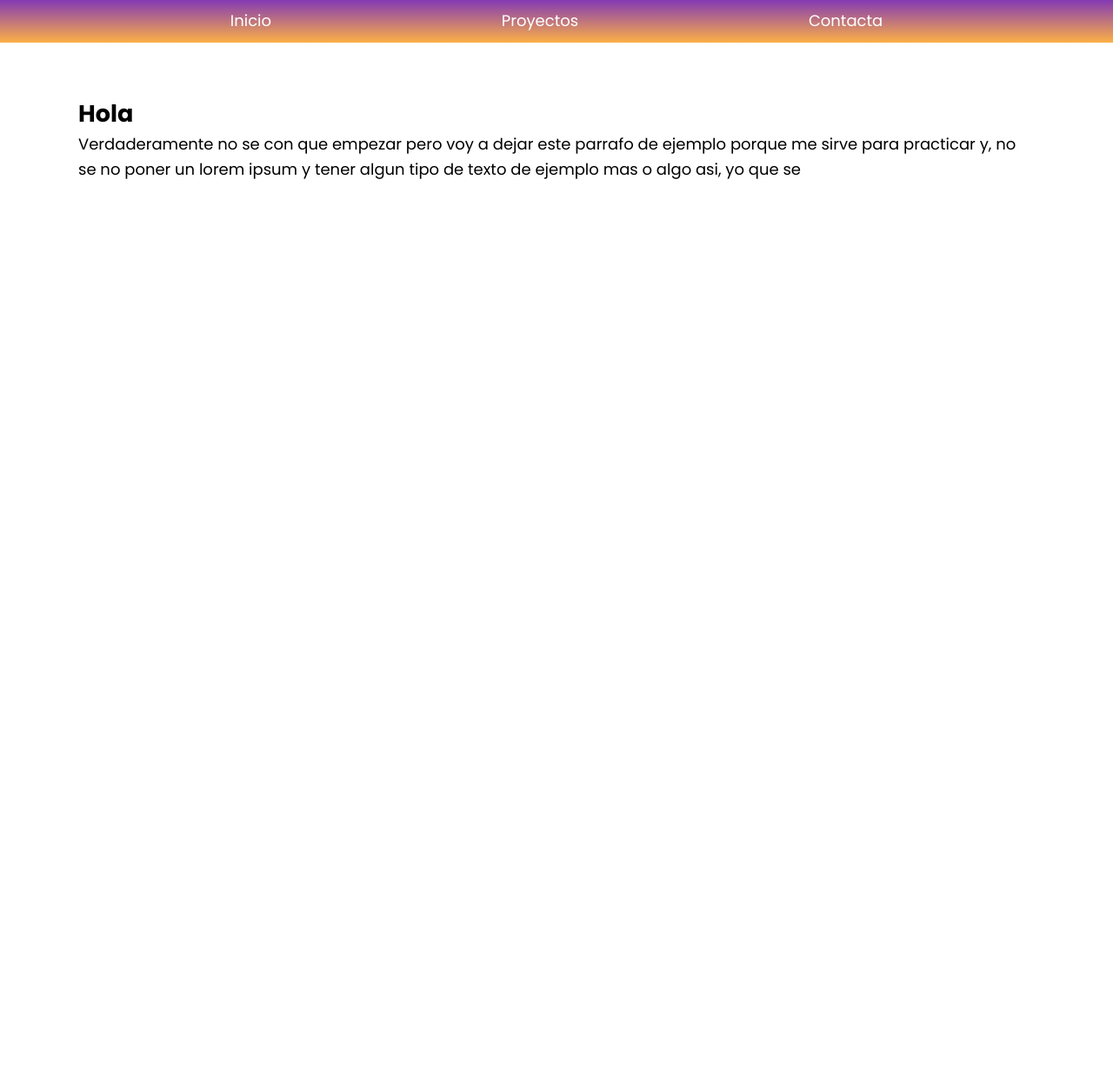
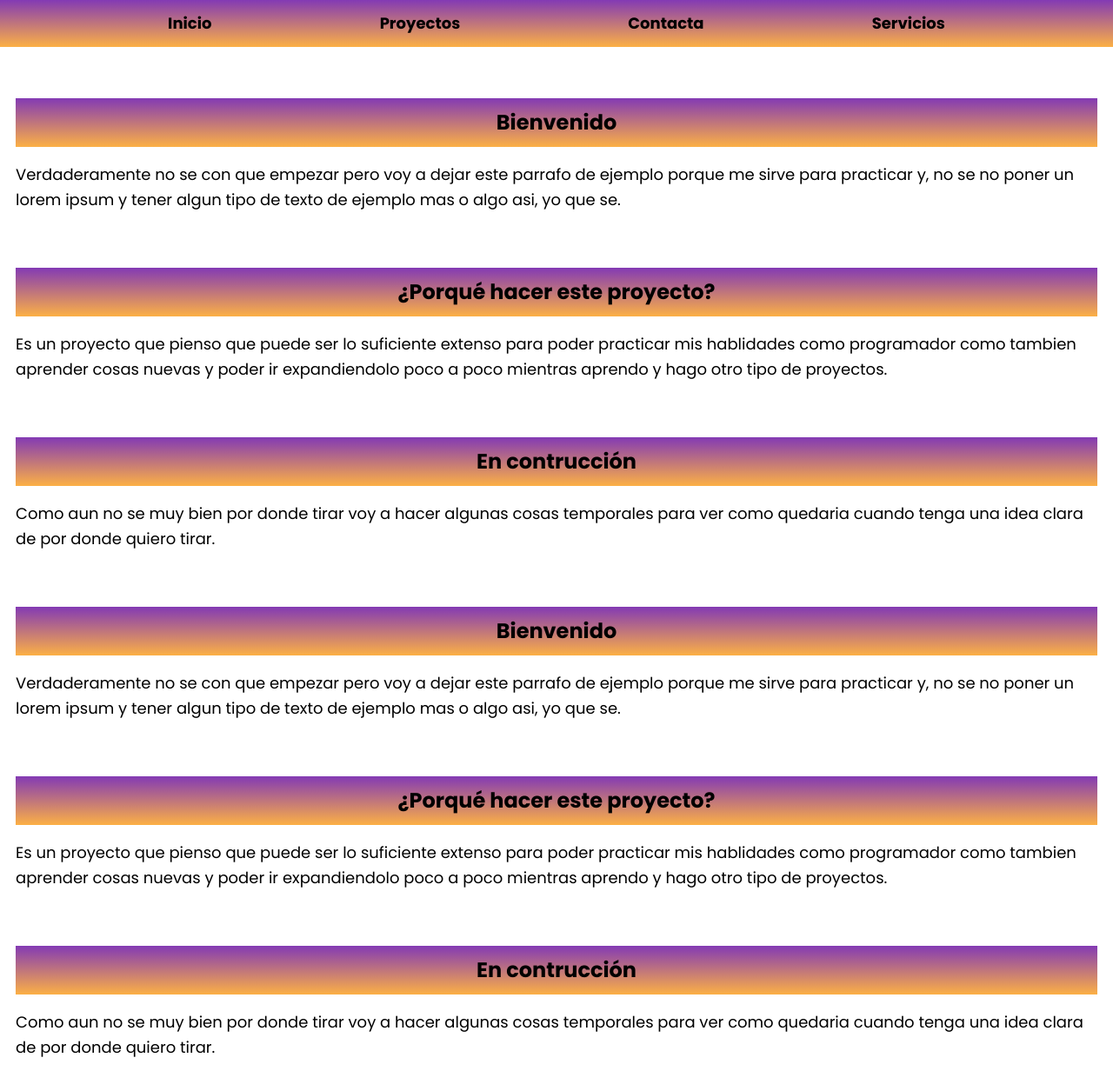
Before and after one commit to LuisMS13/pagina-bio-proyecto, a plain HTML site: page index.html in a window 1280 px wide. Shown: the top 1232 px of the page at 87% size. Before the commit the page ends 800 px from the top, so only its background shows below. Drawn offline with Linux system fonts and the light colour scheme.

Commit message:
no se por donde tirar

```diff
--- a/css/style.css
+++ b/css/style.css
@@ -1,4 +1,3 @@
-/* General */
 * {
   padding: 0;
   margin: 0;
@@ -6,7 +5,10 @@
 }
 
 :root {
+  --container-large: 1400px;
   --container-normal: 1100px;
+  --container-narrow: 900px;
+  --primary-bg: linear-gradient(0deg, #fcb045, #833ab4);
 }
 
 html,
@@ -16,7 +18,7 @@ body {
   font-size: 18px;
 }
 
-li {
+ul {
   list-style: none;
 }
 
@@ -24,27 +26,65 @@ a {
   text-decoration: none;
 }
 
+/* Container */
+
+.container {
+  max-width: var(--container-normal);
+  margin: 0 auto;
+}
+
+.container-sm {
+  max-width: var(--container-narrow);
+}
+
+.container-lg {
+  max-width: var(--container-large);
+}
+
 /* header + menu */
 
 .header {
-  background: linear-gradient(0deg, #fcb045, #833ab4);
-  padding: 10px 0;
-  margin-bottom: 60px;
+  background: var(--primary-bg);
+  padding: 0.7rem 0;
+  margin-bottom: 50px;
 }
 
-.header .main-menu ul {
+.header .main-menu {
   display: flex;
   justify-content: space-evenly;
   align-items: center;
 }
 
 .header .main-menu a {
-  color: #fff;
+  color: #000;
+  font-weight: bold;
 }
 
 /* Main */
 
-.container {
-  max-width: var(--container-normal);
-  margin: 0 auto;
+.index-section {
+  padding: 0.5rem 1rem;
+  margin-bottom: 2.5rem;
 }
+
+.index-section h1 {
+  background: var(--primary-bg);
+  text-align: center;
+  padding: 0.5rem 0;
+  margin-bottom: 1rem;
+  font-size: 24px;
+}
+
+/* Footer */
+
+.footer {
+  border-top: 1px solid #000;
+  margin-top: 2rem;
+  padding: 2rem 1.5rem;
+}
+
+.footer-flex {
+  display: flex;
+  justify-content: space-between;
+  align-items: center;
+}
--- a/index.html
+++ b/index.html
@@ -15,23 +15,91 @@
   </head>
   <body>
     <header class="header">
-      <nav class="main-menu">
-        <ul>
+      <nav>
+        <ul class="main-menu">
           <li><a href="/">Inicio</a></li>
           <li><a href="proyectos.html">Proyectos</a></li>
           <li><a href="contacta.html">Contacta</a></li>
+          <li><a href="servicios.html">Servicios</a></li>
         </ul>
       </nav>
     </header>
-    <main class="container">
-      <section class="section section-main">
-        <h1>Hola</h1>
-        <p>
-          Verdaderamente no se con que empezar pero voy a dejar este parrafo de
-          ejemplo porque me sirve para practicar y, no se no poner un lorem
-          ipsum y tener algun tipo de texto de ejemplo mas o algo asi, yo que se
-        </p>
-      </section>
+
+    <main class="content-index">
+      <div class="container container-sm container-lg">
+        <section class="index-section">
+          <h1>Bienvenido</h1>
+          <p>
+            Verdaderamente no se con que empezar pero voy a dejar este parrafo
+            de ejemplo porque me sirve para practicar y, no se no poner un lorem
+            ipsum y tener algun tipo de texto de ejemplo mas o algo asi, yo que
+            se.
+          </p>
+        </section>
+        <section class="index-section">
+          <h1>¿Porqué hacer este proyecto?</h1>
+          <p>
+            Es un proyecto que pienso que puede ser lo suficiente extenso para
+            poder practicar mis hablidades como programador como tambien
+            aprender cosas nuevas y poder ir expandiendolo poco a poco mientras
+            aprendo y hago otro tipo de proyectos.
+          </p>
+        </section>
+        <section class="index-section">
+          <h1>En contrucción</h1>
+          <p>
+            Como aun no se muy bien por donde tirar voy a hacer algunas cosas
+            temporales para ver como quedaria cuando tenga una idea clara de por
+            donde quiero tirar.
+          </p>
+        </section>
+        <section class="index-section">
+          <h1>Bienvenido</h1>
+          <p>
+            Verdaderamente no se con que empezar pero voy a dejar este parrafo
+            de ejemplo porque me sirve para practicar y, no se no poner un lorem
+            ipsum y tener algun tipo de texto de ejemplo mas o algo asi, yo que
+            se.
+          </p>
+        </section>
+        <section class="index-section">
+          <h1>¿Porqué hacer este proyecto?</h1>
+          <p>
+            Es un proyecto que pienso que puede ser lo suficiente extenso para
+            poder practicar mis hablidades como programador como tambien
+            aprender cosas nuevas y poder ir expandiendolo poco a poco mientras
+            aprendo y hago otro tipo de proyectos.
+          </p>
+        </section>
+        <section class="index-section">
+          <h1>En contrucción</h1>
+          <p>
+            Como aun no se muy bien por donde tirar voy a hacer algunas cosas
+            temporales para ver como quedaria cuando tenga una idea clara de por
+            donde quiero tirar.
+          </p>
+        </section>
+      </div>
     </main>
+
+    <footer class="footer">
+      <div class="container footer-flex">
+        <div>
+          <h4>Datos</h4>
+          <ul>
+            <li>+34 1234567890</li>
+            <li>hola@hola.com</li>
+            <li>calle falsa 123</li>
+          </ul>
+        </div>
+        <div>
+          <h4>Sigueme</h4>
+          <ul>
+            <li><a href="">Imaginemos que aqui hay un icono de github</a></li>
+            <li><a href="">Imaginemos que aqui hay un icono de linkedin</a></li>
+          </ul>
+        </div>
+      </div>
+    </footer>
   </body>
 </html>
```
Also changed, not shown: proyectos.html (+3 -2 lines), servicios.html (added, +28 -0 lines).
